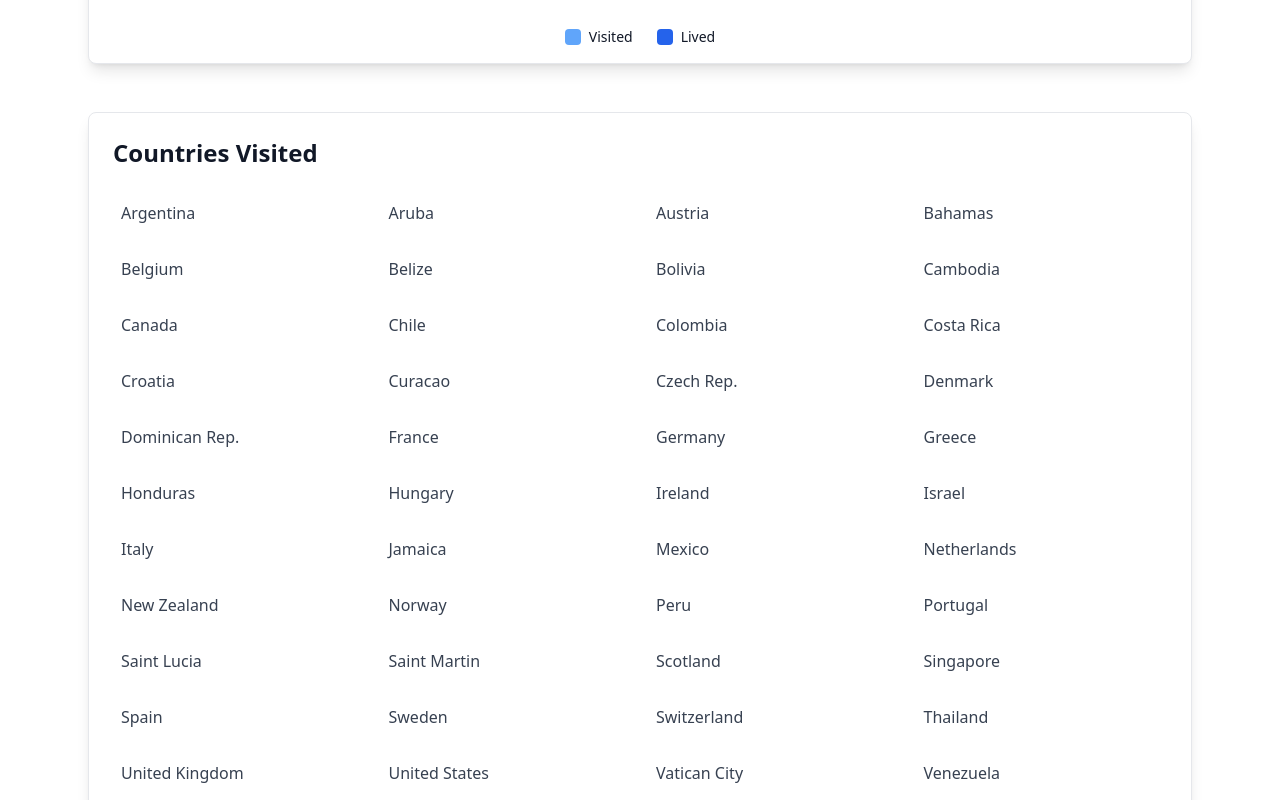
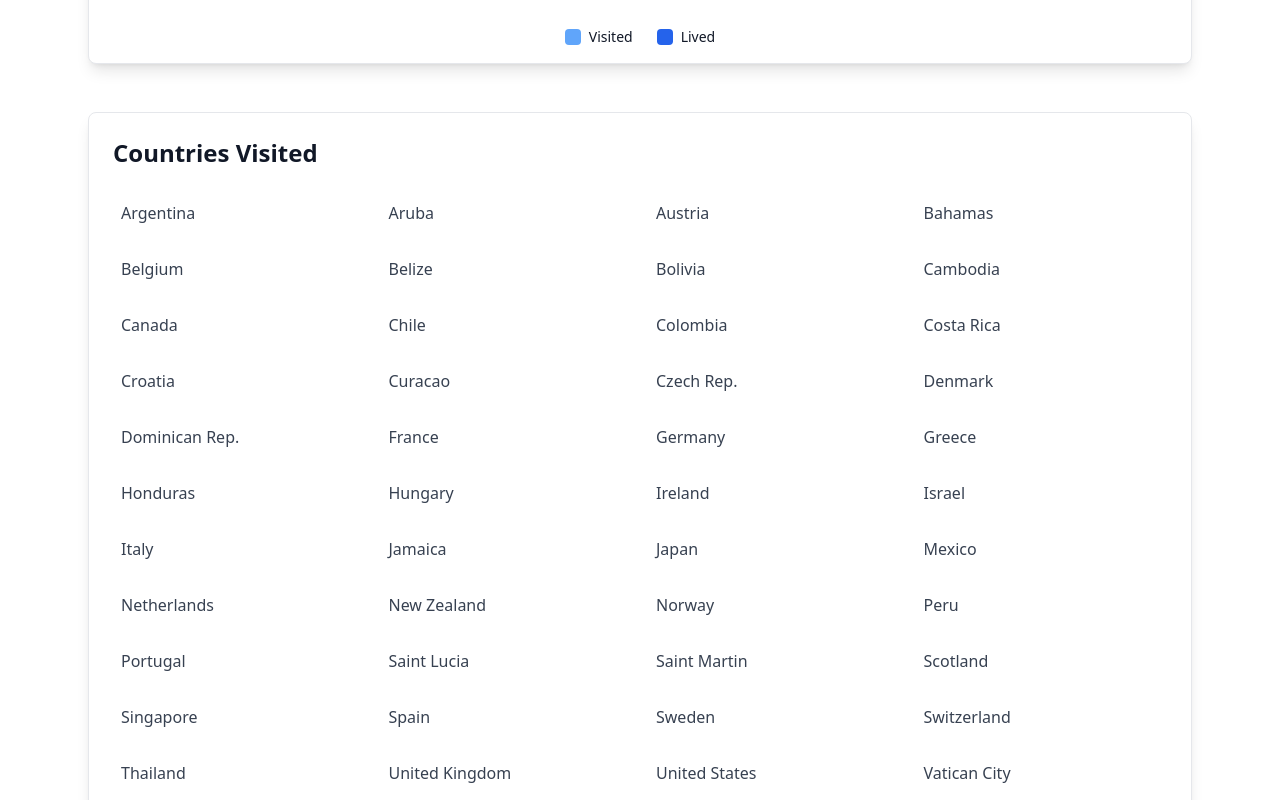
Before and after one commit to ylapscher/ylapscher.github.io, a Next.js app: page /travel in a window 1280 px wide. Shown: the part 975-1775 px from the top of the page. Built offline with nearby package versions, Linux system fonts and the light colour scheme.

Commit message:
Add Japan to visitedCountries in travel page

```diff
--- a/app/travel/page.tsx
+++ b/app/travel/page.tsx
@@ -43,6 +43,7 @@ const visitedCountries: CountryName = {
   "Israel": true,
   "Italy": true,
   "Jamaica": true,
+  "Japan": true,
   "Mexico": true,
   "Netherlands": true,
   "New Zealand": true,
```
